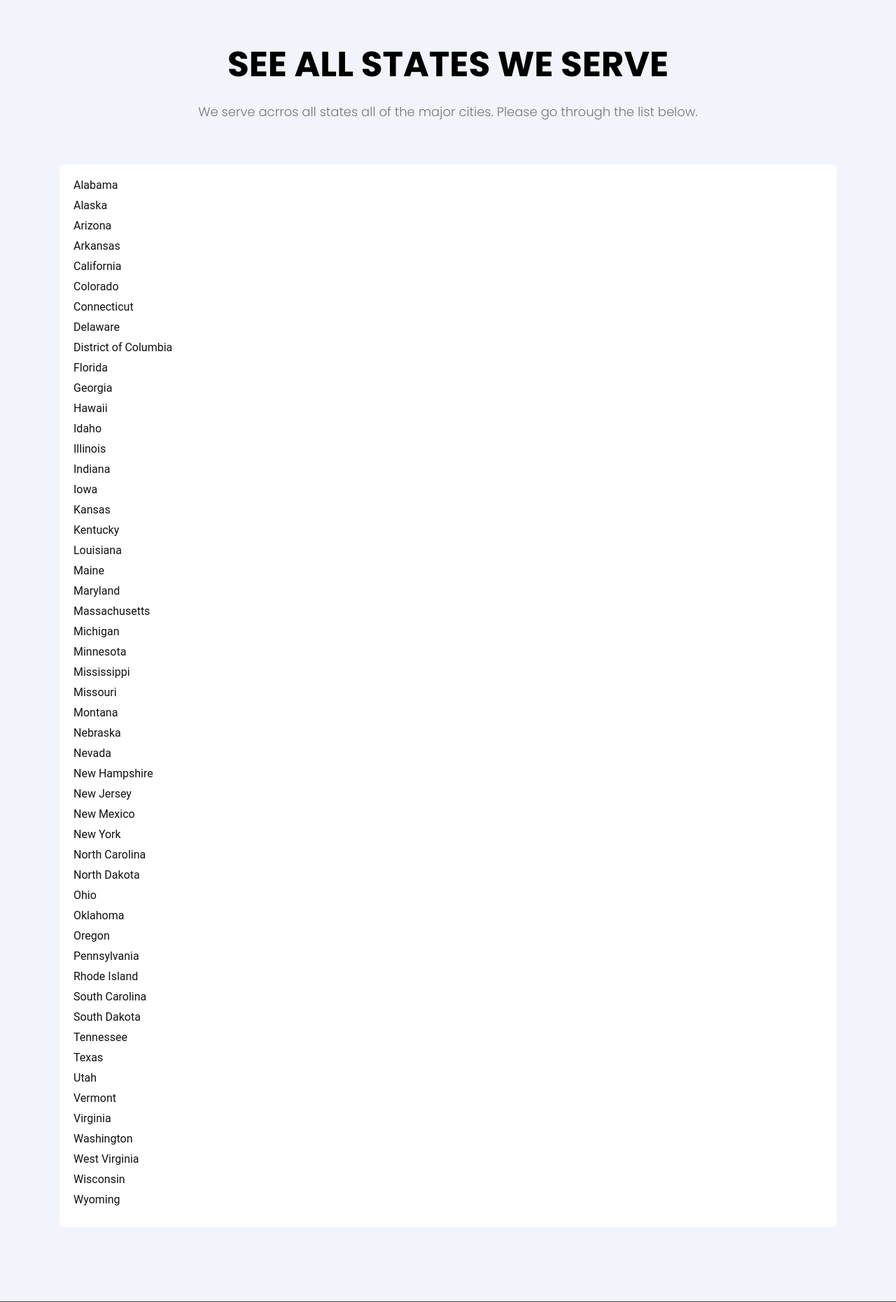
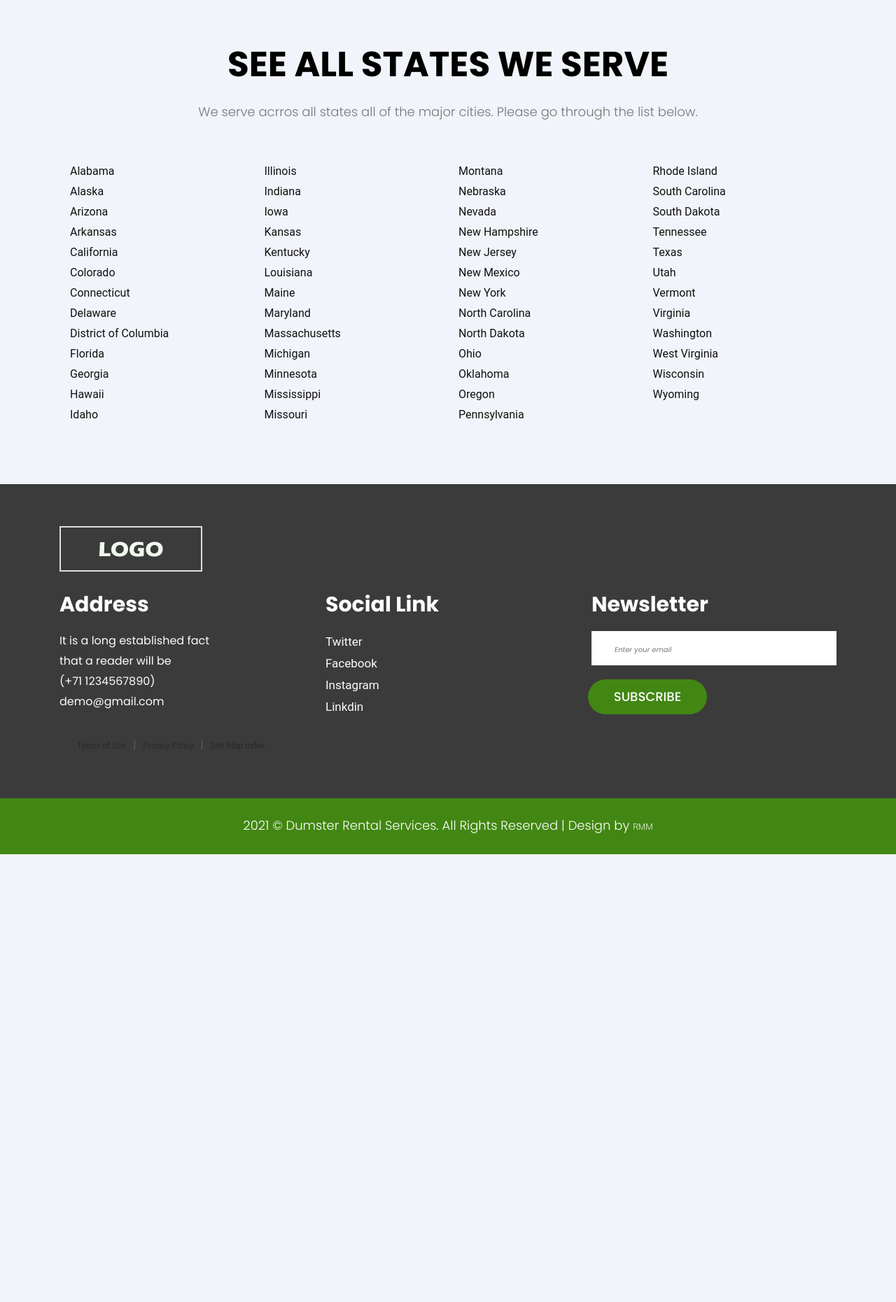
Before and after one commit to mmrubayet/dumpsterRentalSite, a Django app: page /service_area/ in a window 1280 px wide. Shown: the part 1245-3106 px from the top of the page at 70% size. After the commit the page ends 2466 px from the top, so only its background shows below. Run offline with Django 3.2, Linux system fonts and the light colour scheme; data comes from the database, SQL or seed files in the repository; some libraries are stand-ins or nearby versions.

Commit message:
state view column fixed in state_list and services page

```diff
--- a/templates/state_list.html
+++ b/templates/state_list.html
@@ -7,7 +7,7 @@
 
 <!-- states section -->
 <section>
-    <div class="container " >
+  <div class="container ">
 
     <div class="row">
       <div class="col-md-12">
@@ -23,19 +23,34 @@
     </div>
 
 
+    <!-- state list -->
+    <div class="container">
+      <div class="row">
 
-        <div class="card border-0 ">
-          <div class="card-body">
-            {% for states in object_list %}
-            <a class="states" href="{{ states.get_absolute_url }}">
+        {% for states in object_list  %}
+
+        {% if forloop.first %}
+        <div style="float:left;" class="col-md-3">
+          {% endif %}
+          <li>
+            <a href="{{ states.get_absolute_url }}">
               <h4>{{ states.name }}</h4>
             </a>
+          </li>
+          {% if forloop.counter|divisibleby:13 %}
+        </div>
+        <div style="float:left;" class="col-md-3">
+          {% endif %}
+          {% if forloop.last %}
+        </div>
+        {% endif %}
+
         {% endfor %}
+        <div style="clear:both;"></div>
+
       </div>
     </div>
-
-        <br>
-
+    <!-- state list ends -->
 
   </div>
 </section>
```
Also changed, not shown: templates/services.html (+25 -7 lines). Lines whose indentation alone changed are shown as unchanged.
